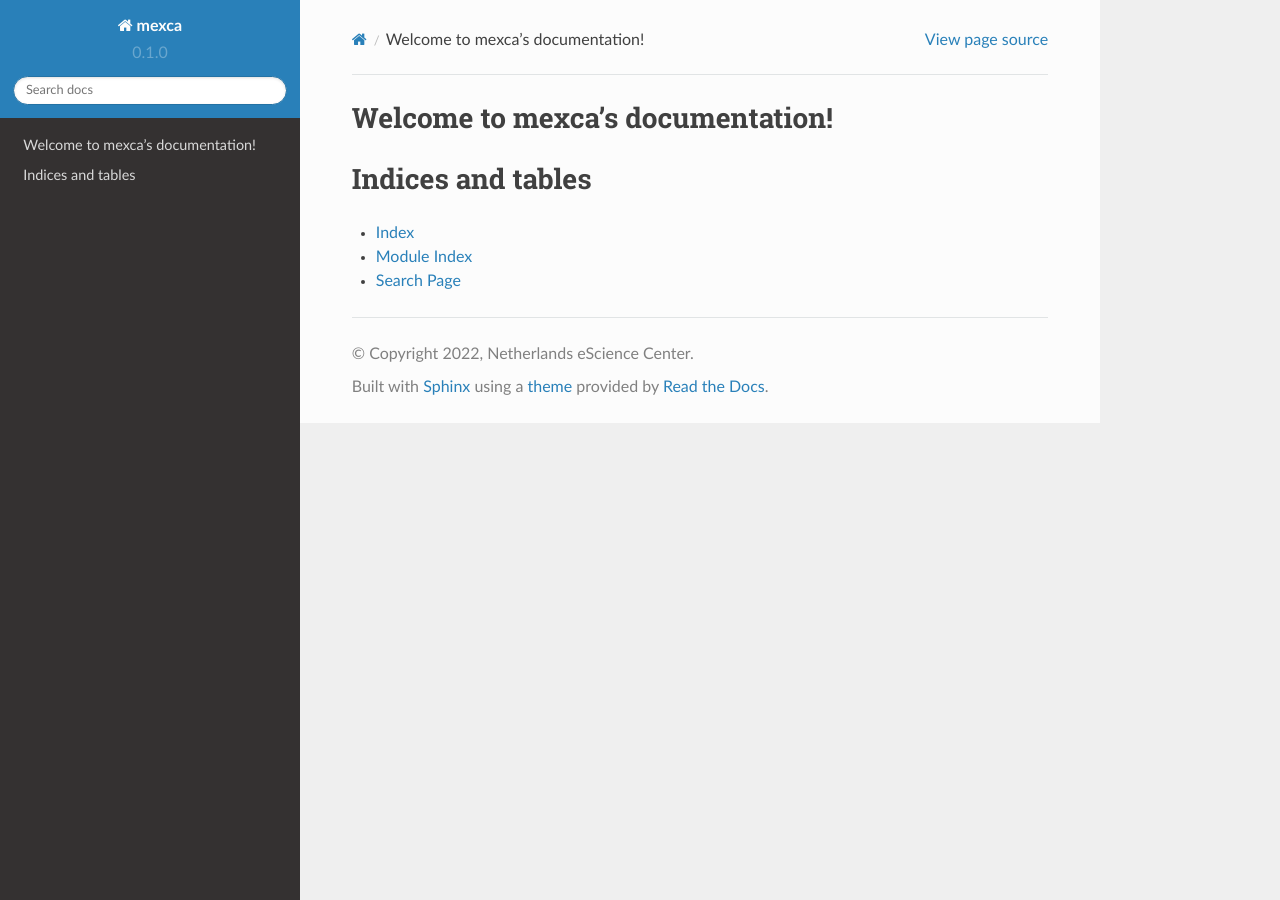
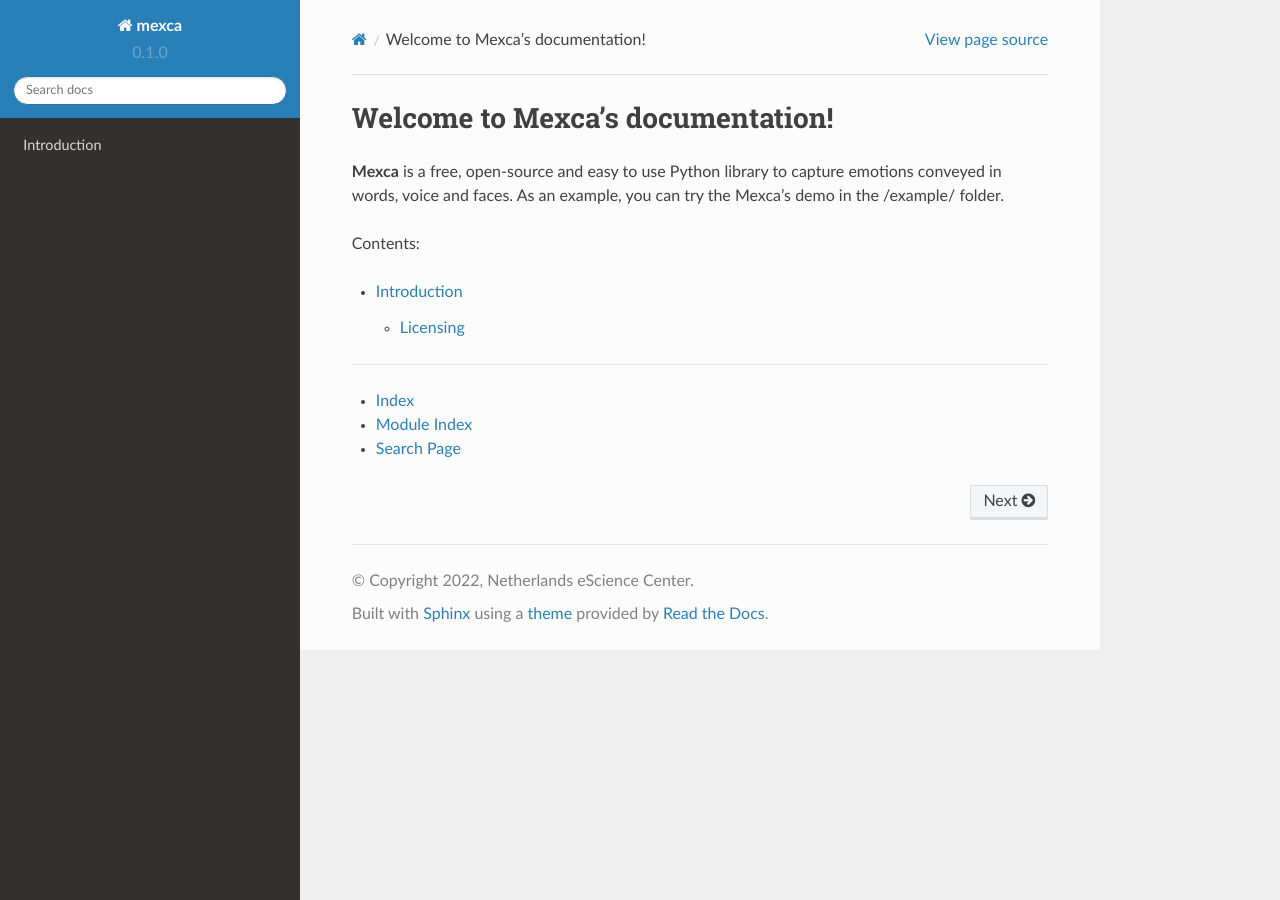
Before and after one commit to mexca/mexca, a Sphinx documentation site: the page built from docs/index.rst, in a window 1280 px wide. Built offline with Sphinx 7.4.7 and the Read the Docs theme 2.0.0, drawn with Linux system fonts in a browser that asks for light colours.

Commit message:
first try building the documentation

```diff
--- a/docs/index.rst
+++ b/docs/index.rst
@@ -3,14 +3,20 @@
    You can adapt this file completely to your liking, but it should at least
    contain the root `toctree` directive.
 
-Welcome to mexca's documentation!
+Welcome to Mexca's documentation!
 ==========================================================
+
+**Mexca** is a free, open-source and easy to use Python library to capture emotions conveyed in words, voice and faces.
+As an example, you can try the Mexca's demo in the /example/ folder.
+
+Contents:
 
 .. toctree::
   :maxdepth: 2
-  :caption: Contents:
 
-Indices and tables
+  introduction
+
+
 ==================
 
 * :ref:`genindex`
```
Also changed, not shown: docs/introduction.rst (added, +23 -0 lines).
